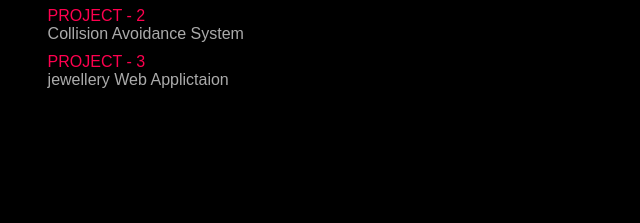
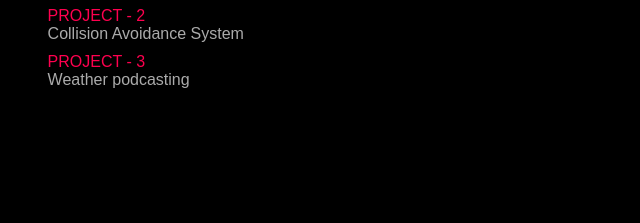
Before and after one commit to yeswanthsmaz/test, a plain HTML site: page index.html in a window 1280 px wide. Both pictures are taken after a click on the element "PROJECTS". Shown: the part 906-1129 px from the top of the page, 490-1130 px from the left. Drawn offline with Linux system fonts and the light colour scheme.

Commit message:
Update index.html

```diff
--- a/index.html
+++ b/index.html
@@ -56,7 +56,7 @@
                             <ul>
                                 <li><span>PROJECT - 1</span><br>Smart Street Light And Smart Garbage Monitoring System(IOT)</li>
                                 <li><span>PROJECT - 2</span><br>Collision Avoidance System</li>
-                                <li><span>PROJECT - 3</span><br>jewellery Web Applictaion</li>
+                                <li><span>PROJECT - 3</span><br>Weather podcasting</li>
                             </ul>
                         </div>
                         <div class="tab-contents" id="Education">
```
